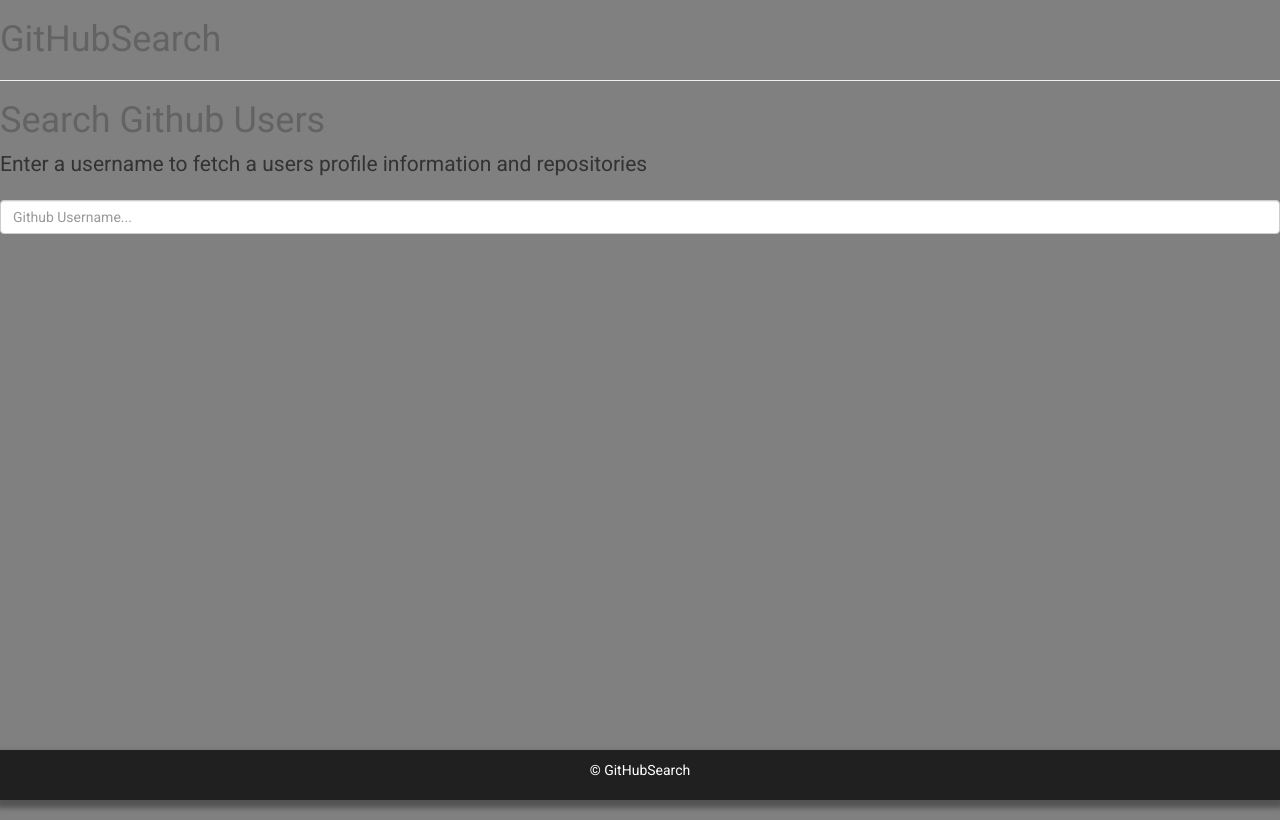
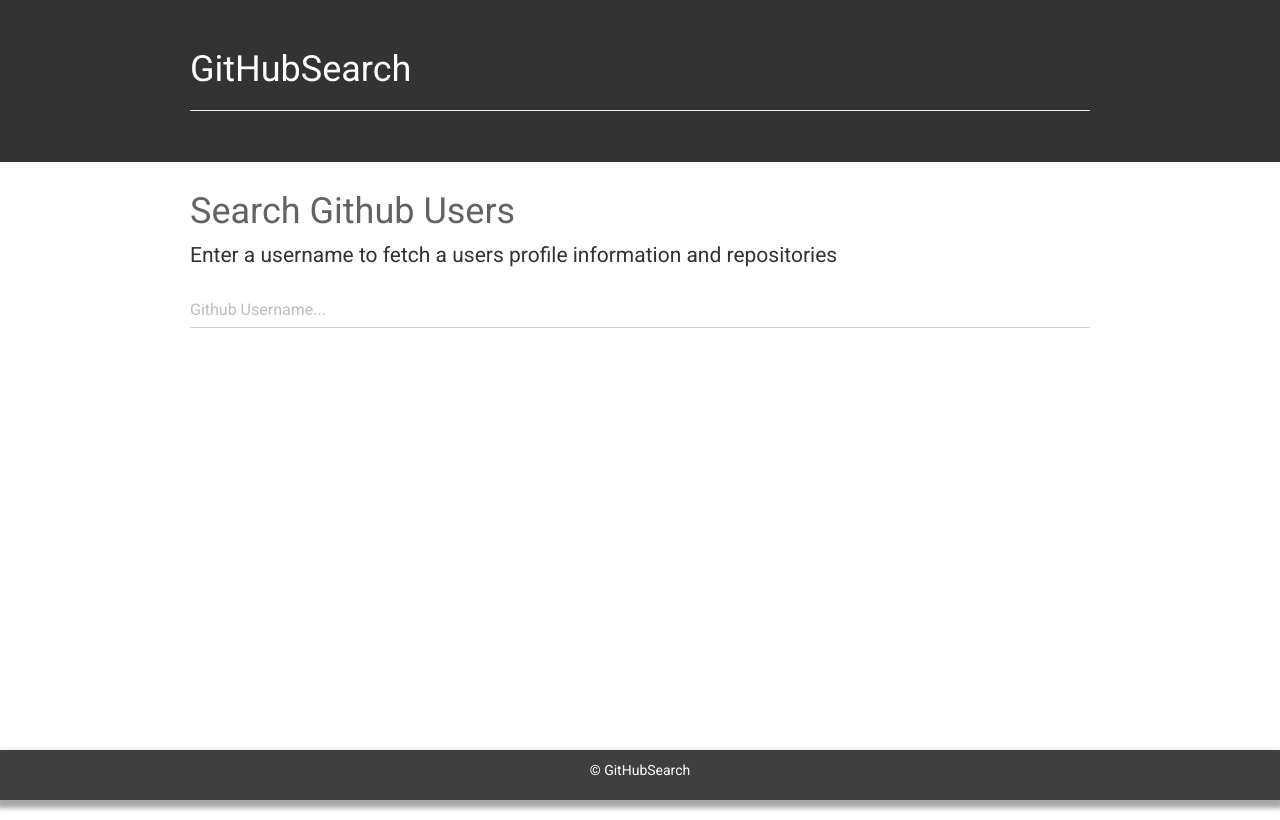
Before and after one commit to ulises-jeremias/russian-salad-app, an Electron app: page templates/githubsearch.html in a window 1280 px wide. Drawn offline with Linux system fonts and the light colour scheme; files that its build step writes are made by us from their sources; files whose address does not match are found by name.

Commit message:
some upgrades

```diff
--- a/app.js
+++ b/app.js
@@ -26,7 +26,7 @@ let createWindow = () => {
     icon: path.join(__dirname, 'assets/icons/png/64x64.png')
   })
   // and load the index.html of the app.
-  mainWindow.loadURL(file('index'))
+  mainWindow.loadURL(file('templates/githubsearch'))
 
   // Open the DevTools.
   // mainWindow.webContents.openDevTools()
--- a/assets/app/css/styles.css
+++ b/assets/app/css/styles.css
@@ -27,7 +27,7 @@
 body {
 	min-height: 100vh;
 	/*background:url(../img/bg.jpg);*/
-	background-color: gray;
+	background-color: #fff;
 	background-repeat:no-repeat;
 	background-size: cover;
 	background-attachment: fixed;
@@ -118,7 +118,7 @@ h3 {
 .cmd_jumbotron {
   padding: 30px 15px 30px 15px;
   margin-bottom: 30px;
-  margin-top: 40px;
+  margin-top: 0px;
   background:rgba(0,0,0,.8);
 }
 
--- a/templates/githubsearch.html
+++ b/templates/githubsearch.html
@@ -5,14 +5,15 @@
   <meta charset="utf-8">
   <base href="./../" target="_blank"></base>
   <!-- Roboto font embed -->
-  <link href='https://fonts.googleapis.com/css?family=Roboto' rel='stylesheet' type='text/css'>
+  <link rel='stylesheet' type='text/css' href='https://fonts.googleapis.com/css?family=Roboto'>
   <!-- Stylesheets -->
-  <link rel="stylesheet" href="assets/bootstrap/css/bootstrap.min.css">
   <link rel="stylesheet" href="assets/fontawesome/css/font-awesome.min.css">
+  <link rel="stylesheet" href="assets/bootstrap-material-design/css/bootstrap.min.css">
+  <link rel="stylesheet" href="assets/bootstrap-material-design/css/bootstrap-material-design.min.css">
   <link rel="stylesheet" href="assets/app/css/styles.css">
   <link rel="stylesheet" href="assets/app/css/query.css">
-  <link rel="stylesheet" href="assets/app/css/menu.css">
-  <link rel="stylesheet" href="assets/app/css/forms.css">
+  <link rel="stylesheet" href="assets/app/css/cmd_form.css">
+  <link rel="stylesheet" href="assets/app/css/modal_form.css">
   <!-- HTML5 Shim and Respond.js IE8 support of HTML5 elements and media queries -->
   <!-- WARNING: Respond.js doesn't work if you view the page via file:// -->
   <!--[if lt IE 9]>
@@ -21,13 +22,13 @@
   <![endif]-->
 </head>
   <body>
-    <div class="umd_jumb">
-      <div class="umd_container">
+    <div class="cmd_jumbotron">
+      <div class="cmd_container">
           <h1>GitHubSearch</h1>
           <hr>
       </div>
     </div>
-    <div class="umd_container">
+    <div class="cmd_container">
       <div class="searchContainer">
         <h1>Search Github Users</h1>
         <p class="lead">Enter a username to fetch a users profile information and repositories</p>
@@ -36,7 +37,7 @@
       <br>
       <div id="profile"></div>
     </div><!-- /.container -->
-    <div class="umd_jumb" style="background-color: rgba(0,0,0,0);"><div class="umd_container"></div></div>
+    <div class="cmd_jumbotron" style="background-color: rgba(0,0,0,0);"><div class="cmd_container"></div></div>
     <script>
       window.$ = window.jQuery = require('jquery')
       require('bootstrap')
```
